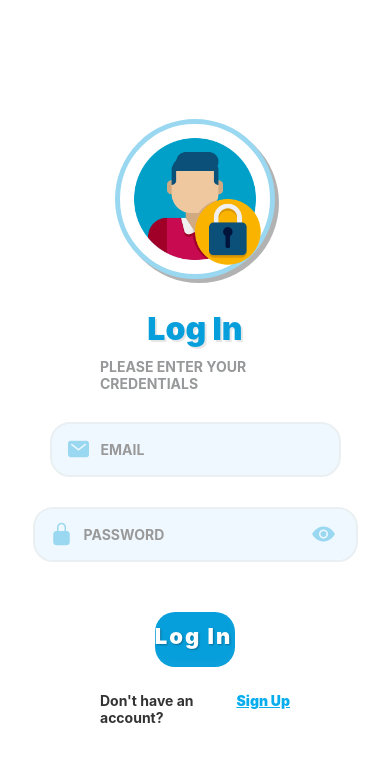
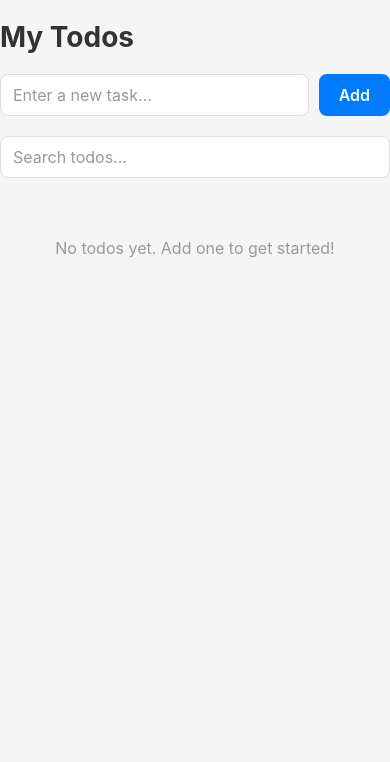
Before and after one commit to Jocelyn326/appdev2, a React Native app in the folder react-native-layout/: screen / in a window 390 px wide. Shown: the top 762 px of the page. Built offline with nearby package versions, Linux system fonts and the light colour scheme.

Commit message:
Implemented Todo screen with add, toggle, delete, and search functionality

```diff
--- a/react-native-layout/App.js
+++ b/react-native-layout/App.js
@@ -1,13 +1,12 @@
 import React, { useState } from 'react';
 import Login from './screens/Login';
 import Signup from './screens/Signup';
+import Todo from './screens/Todo';
 
 export default function App() {
-  const [currentScreen, setCurrentScreen] = useState('Login');
+  const [currentScreen, setCurrentScreen] = useState('Todo');
 
-  return currentScreen === 'Login' ? (
-    <Login onNavigate={() => setCurrentScreen('Signup')} />
-  ) : (
-    <Signup onNavigate={() => setCurrentScreen('Login')} />
-  );
+  if (currentScreen === 'Todo') return <Todo />;
+  if (currentScreen === 'Signup') return <Signup onNavigate={() => setCurrentScreen('Login')} />;
+  return <Login onNavigate={() => setCurrentScreen('Signup')} />;
 }
--- /dev/null
+++ b/react-native-layout/screens/Todo.js
@@ -0,0 +1,235 @@
+import React, { useState } from 'react';
+import {
+  View,
+  Text,
+  TextInput,
+  TouchableOpacity,
+  FlatList,
+  StyleSheet,
+  SafeAreaView,
+} from 'react-native';
+
+const Todo = () => {
+  const [todos, setTodos] = useState([]);
+  const [inputValue, setInputValue] = useState('');
+  const [searchValue, setSearchValue] = useState('');
+
+  // Add new todo
+  const addTodo = () => {
+    if (inputValue.trim() === '') return;
+
+    const newTodo = {
+      id: Date.now().toString(),
+      text: inputValue,
+      completed: false,
+    };
+
+    setTodos([...todos, newTodo]);
+    setInputValue('');
+  };
+
+  // Toggle todo completion status
+  const toggleTodo = (id) => {
+    setTodos(
+      todos.map((todo) =>
+        todo.id === id ? { ...todo, completed: !todo.completed } : todo
+      )
+    );
+  };
+
+  // Delete todo
+  const deleteTodo = (id) => {
+    setTodos(todos.filter((todo) => todo.id !== id));
+  };
+
+  // Filter todos based on search
+  const filteredTodos = todos.filter((todo) =>
+    todo.text.toLowerCase().includes(searchValue.toLowerCase())
+  );
+
+  // Render individual todo item
+  const renderTodoItem = ({ item }) => (
+    <View style={styles.todoItem}>
+      <TouchableOpacity
+        style={styles.checkboxContainer}
+        onPress={() => toggleTodo(item.id)}
+      >
+        <View style={[styles.checkbox, item.completed && styles.checkboxChecked]}>
+          {item.completed && <Text style={styles.checkmark}>✓</Text>}
+        </View>
+      </TouchableOpacity>
+
+      <Text
+        style={[styles.todoText, item.completed && styles.completedText]}
+      >
+        {item.text}
+      </Text>
+
+      <TouchableOpacity
+        style={styles.deleteButton}
+        onPress={() => deleteTodo(item.id)}
+      >
+        <Text style={styles.deleteButtonText}>Delete</Text>
+      </TouchableOpacity>
+    </View>
+  );
+
+  return (
+    <SafeAreaView style={styles.container}>
+      <Text style={styles.title}>My Todos</Text>
+
+      {/* Add Todo Section */}
+      <View style={styles.addTodoSection}>
+        <TextInput
+          style={styles.input}
+          placeholder="Enter a new task..."
+          value={inputValue}
+          onChangeText={setInputValue}
+          placeholderTextColor="#999"
+        />
+        <TouchableOpacity style={styles.addButton} onPress={addTodo}>
+          <Text style={styles.addButtonText}>Add</Text>
+        </TouchableOpacity>
+      </View>
+
+      {/* Search Section */}
+      <View style={styles.searchSection}>
+        <TextInput
+          style={styles.searchInput}
+          placeholder="Search todos..."
+          value={searchValue}
+          onChangeText={setSearchValue}
+          placeholderTextColor="#999"
+        />
+      </View>
+
+      {/* Todo List */}
+      <FlatList
+        data={filteredTodos}
+        renderItem={renderTodoItem}
+        keyExtractor={(item) => item.id}
+        ListEmptyComponent={
+          <Text style={styles.emptyText}>
+            {todos.length === 0 ? 'No todos yet. Add one to get started!' : 'No todos match your search.'}
+          </Text>
+        }
+        style={styles.listContainer}
+      />
+    </SafeAreaView>
+  );
+};
+
+const styles = StyleSheet.create({
+  container: {
+    flex: 1,
+    backgroundColor: '#f5f5f5',
+    paddingHorizontal: 16,
+  },
+  title: {
+    fontSize: 28,
+    fontWeight: 'bold',
+    marginVertical: 20,
+    color: '#333',
+  },
+  addTodoSection: {
+    flexDirection: 'row',
+    marginBottom: 20,
+    gap: 10,
+  },
+  input: {
+    flex: 1,
+    borderWidth: 1,
+    borderColor: '#ddd',
+    borderRadius: 8,
+    paddingHorizontal: 12,
+    paddingVertical: 10,
+    fontSize: 16,
+    backgroundColor: '#fff',
+  },
+  addButton: {
+    backgroundColor: '#007AFF',
+    paddingHorizontal: 20,
+    paddingVertical: 10,
+    borderRadius: 8,
+    justifyContent: 'center',
+  },
+  addButtonText: {
+    color: '#fff',
+    fontWeight: '600',
+    fontSize: 16,
+  },
+  searchSection: {
+    marginBottom: 20,
+  },
+  searchInput: {
+    borderWidth: 1,
+    borderColor: '#ddd',
+    borderRadius: 8,
+    paddingHorizontal: 12,
+    paddingVertical: 10,
+    fontSize: 16,
+    backgroundColor: '#fff',
+  },
+  listContainer: {
+    flex: 1,
+  },
+  todoItem: {
+    flexDirection: 'row',
+    alignItems: 'center',
+    backgroundColor: '#fff',
+    paddingHorizontal: 16,
+    paddingVertical: 12,
+    marginBottom: 10,
+    borderRadius: 8,
+    borderWidth: 1,
+    borderColor: '#eee',
+  },
+  checkboxContainer: {
+    marginRight: 12,
+  },
+  checkbox: {
+    width: 24,
+    height: 24,
+    borderWidth: 2,
+    borderColor: '#007AFF',
+    borderRadius: 4,
+    justifyContent: 'center',
+    alignItems: 'center',
+  },
+  checkboxChecked: {
+    backgroundColor: '#007AFF',
+  },
+  checkmark: {
+    color: '#fff',
+    fontSize: 16,
+    fontWeight: 'bold',
+  },
+  todoText: {
+    flex: 1,
+    fontSize: 16,
+    color: '#333',
+  },
+  completedText: {
+    textDecorationLine: 'line-through',
+    color: '#999',
+  },
+  deleteButton: {
+    backgroundColor: '#FF3B30',
+    paddingHorizontal: 12,
+    paddingVertical: 6,
+    borderRadius: 4,
+  },
+  deleteButtonText: {
+    color: '#fff',
+    fontSize: 14,
+    fontWeight: '600',
+  },
+  emptyText: {
+    textAlign: 'center',
+    fontSize: 16,
+    color: '#999',
+    marginTop: 40,
+  },
+});
+
+export default Todo;
```
